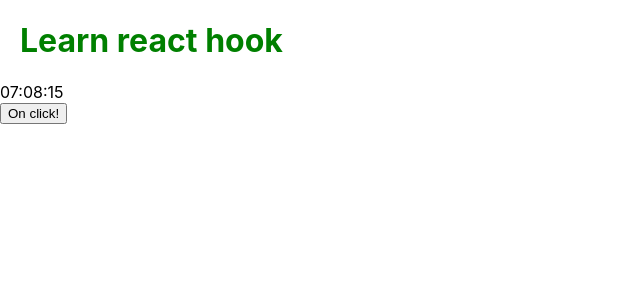
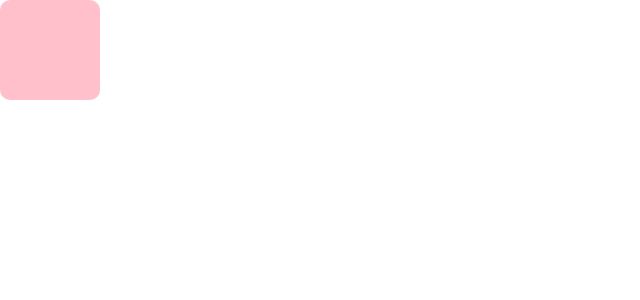
Before and after one commit to thevan96/learn-react-hook, a React (Create React App) app: page / in a window 1280 px wide. Shown: the top 300 px of the page, without its empty margins (0-640 px from the left). Built offline with nearby package versions, Linux system fonts and the light colour scheme.

Commit message:
Hook width useRef

```diff
--- a/src/App.js
+++ b/src/App.js
@@ -1,20 +1,15 @@
-import React, { useState } from "react";
+import React from "react";
 import "./App.scss";
 
-import Clock from "./components/Clock/Clock";
+import ColorBox from './components/ColorBox/ColorBox';
+import useMagicBox from './hooks/useMagicColor';
 
 const App = () => {
-  const [isShow, setIsShow] = useState(true);
-
-  const handleOnClick = () => {
-    setIsShow(!isShow);
-  };
+  const color = useMagicBox();
 
   return (
     <div className="app">
-      <h1>Learn react hook</h1>
-      {isShow && <Clock />}
-      <button onClick={handleOnClick}> On click!</button>
+      <ColorBox {...color} />
     </div>
   );
 };
--- a/src/components/ColorBox/ColorBox.js
+++ b/src/components/ColorBox/ColorBox.js
@@ -1,30 +1,17 @@
-import React, { useState } from "react";
+import React from "react";
 import "./ColorBox.scss";
 
-const getRandomColor = () => {
-  const colors = ["black", "yellow", "red", "blue", "pink"];
-  return colors[Math.trunc(colors.length * Math.random())];
-};
-
-const ColorBox = () => {
-  const [color, setColor] = useState(() => {
-    return localStorage.getItem("box-color") ?? "pink";
-  });
-
-  const changeColor = () => {
-    const colorRandom = getRandomColor();
-    setColor(colorRandom);
-    localStorage.setItem("box-color", colorRandom);
-  };
-
+const ColorBox = data => {
+  const { color, name } = data;
   return (
     <div
       className="color-box"
       style={{
         backgroundColor: color
       }}
-      onClick={changeColor}
-    ></div>
+    >
+      <label>{name}</label>
+    </div>
   );
 };
 
--- a/src/components/ColorBox/ColorBox.scss
+++ b/src/components/ColorBox/ColorBox.scss
@@ -3,3 +3,7 @@
   height: 100px;
   border-radius: 10px;
 }
+
+label {
+  text-align: center;
+}
--- /dev/null
+++ b/src/hooks/useMagicColor.js
@@ -0,0 +1,35 @@
+import { useState, useEffect, useRef } from "react";
+
+const getRandomColor = currentColor => {
+  const colors = ["black", "yellow", "red", "blue", "pink"];
+  const indexColor = colors.indexOf(currentColor);
+
+  let indexRandom;
+  do {
+    indexRandom = Math.trunc(colors.length * Math.random());
+  } while (indexColor === indexRandom);
+
+  return colors[indexRandom];
+};
+
+const useMagicColor = () => {
+  const initColor = "transparent";
+  const [color, setColor] = useState(() => initColor);
+  const colorTemp = useRef(color);
+
+  useEffect(() => {
+    const colorInterval = setInterval(() => {
+      const newColor = getRandomColor(colorTemp.current);
+      setColor(newColor);
+      colorTemp.current = newColor;
+    }, 500);
+
+    return () => {
+      clearInterval(colorInterval);
+    };
+  }, []);
+
+  return { color };
+};
+
+export default useMagicColor;
```
